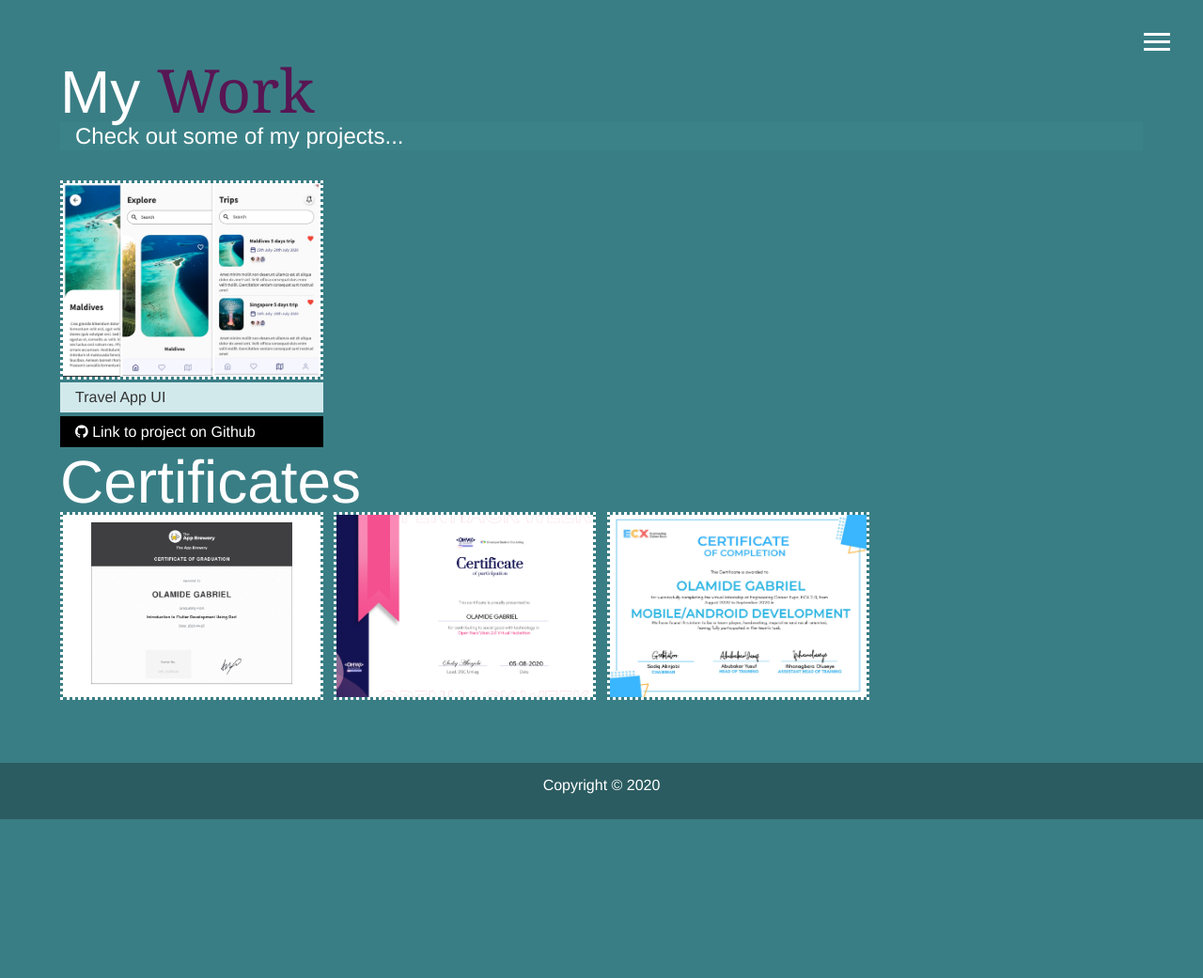
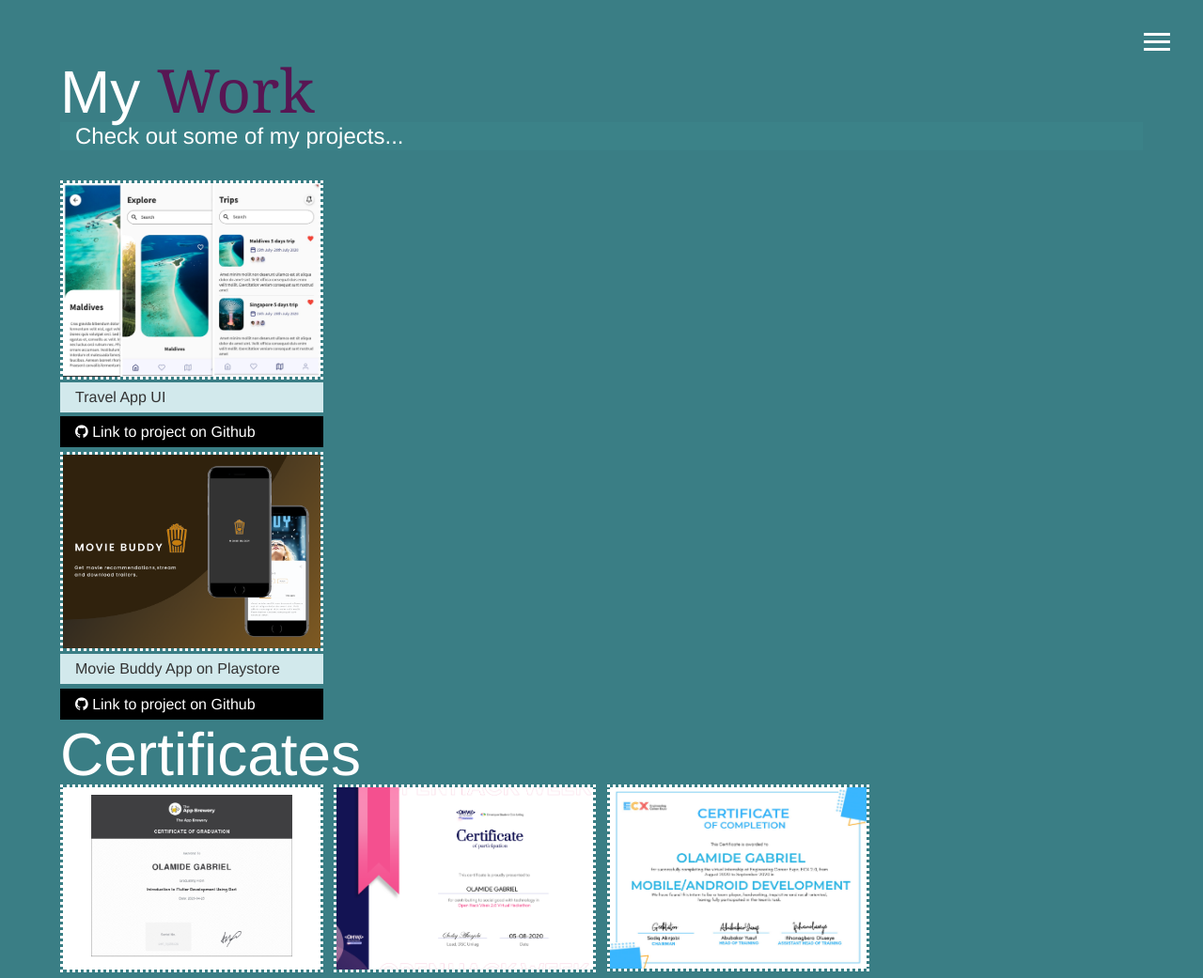
Before and after one commit to lordlamee/lordlamee.github.io, a website: page work.html in a window 1280 px wide. Shown: the top 1041 px of the page at 94% size. Before the commit the page ends 872 px from the top, so only its background shows below. Drawn offline with Linux system fonts and the light colour scheme.

Commit message:
added store app

```diff
--- a/work.html
+++ b/work.html
@@ -64,6 +64,15 @@
           <a href="https://www.github.com/lordlamee/Travel-App" class="btn-dark"> <i class="fa fa-github"></i> Link to project on Github </a>
         </div>
       </div>
+      <div class="projects">
+        <div class="item">
+          <a href="https://play.google.com/store/apps/details?id=oglabs.moviebudddy">
+            <img src="img/projects/moviebuddy.png" alt="Project" />
+          </a>
+          <a href="https://play.google.com/store/apps/details?id=oglabs.moviebudddy" class="btn-light">Movie Buddy App on Playstore </a>
+          <a href="https://www.github.com/lordlamee/MovieDB" class="btn-dark"> <i class="fa fa-github"></i> Link to project on Github </a>
+        </div>
+      </div>
       <h1 class="cert-heading">Certificates</h1>
       <div class="projects">
       <div class="item">  <a href="img/flutter-certificate-1.jpg"><img src="img/flutter-certificate-1.jpg" alt="flutter certificate" /></a>
```
Also changed, not shown: img/projects/moviebuddy.png (added).
